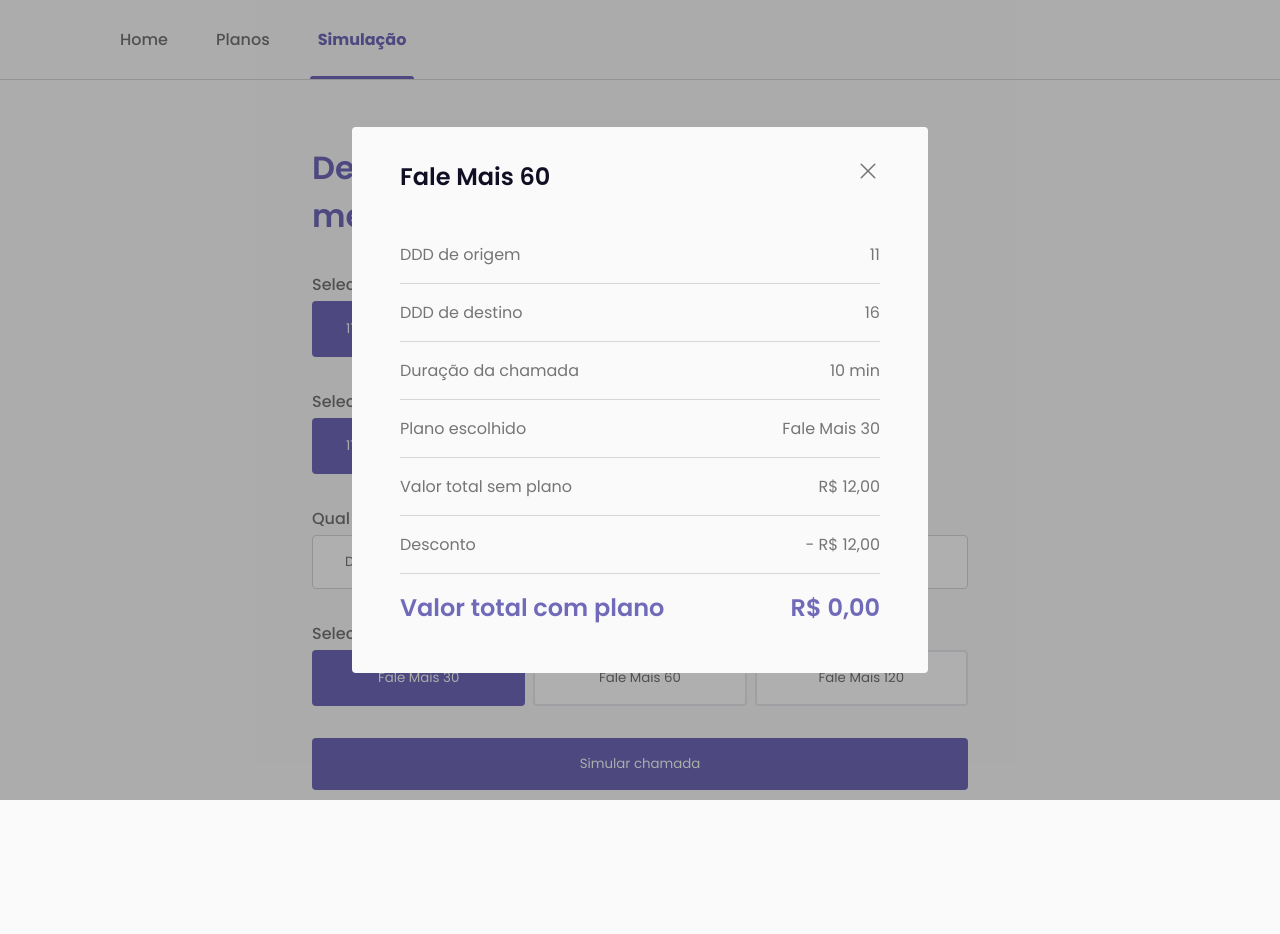
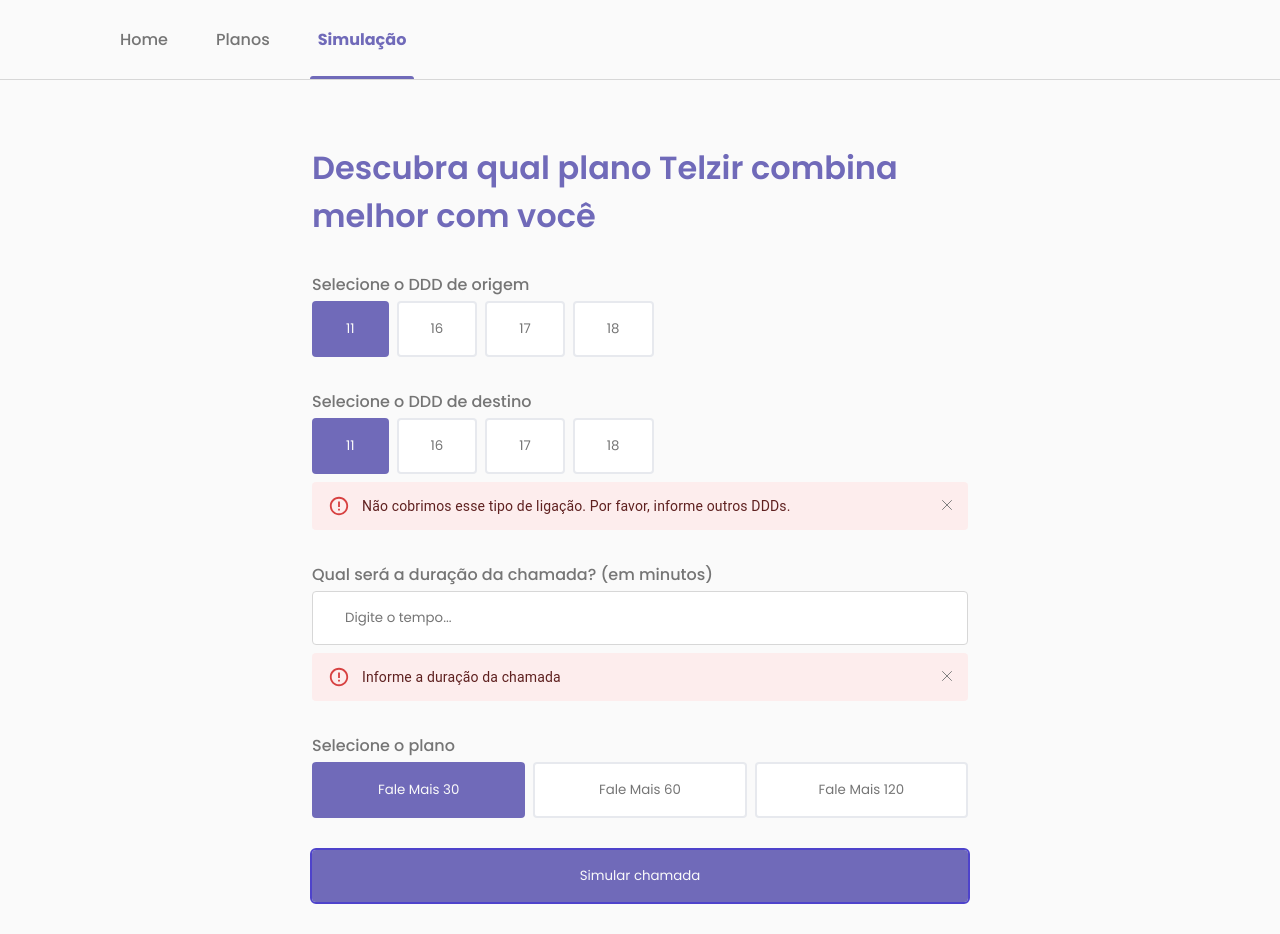
Before and after one commit to gabrielauzier/telzir, a React (Create React App) app: page /simulation in a window 1280 px wide. Both pictures are taken after a click on the button "Simular chamada". Before the commit the page ends 800 px from the top, so only its background shows below. Built offline with nearby package versions, Linux system fonts and the light colour scheme.

Commit message:
feat: add simulation functionality

```diff
--- a/package.json
+++ b/package.json
@@ -3,6 +3,10 @@
   "version": "0.1.0",
   "private": true,
   "dependencies": {
+    "@emotion/react": "^11.9.0",
+    "@emotion/styled": "^11.8.1",
+    "@mui/material": "^5.8.3",
+    "@mui/styled-engine-sc": "^5.8.0",
     "phosphor-react": "^1.4.1",
     "react": "^18.1.0",
     "react-dom": "^18.1.0",
--- a/src/components/ResultModal/index.tsx
+++ b/src/components/ResultModal/index.tsx
@@ -1,14 +1,36 @@
 import { Item, Modal } from "./styles";
 import { X as CloseIcon } from "phosphor-react";
+import { DDDTypes, planTypes, PlanTypes } from "../../utils/types";
+import calculateTotalWithoutPlan from "../../utils/calculateTotalWithoutPlan";
+import calculateTotalWithPlan from "../../utils/calculateTotalWithPlan";
+import { useEffect, useState } from "react";
+
+export interface DataProps {
+  origin: DDDTypes;
+  destiny: DDDTypes;
+  duration: number;
+  plan: PlanTypes;
+}
 
 interface ResultModalProps {
   isOpen: boolean;
   onRequestClose: () => void;
+  data: DataProps;
 }
 
 Modal.setAppElement("#root");
 
-export function ResultModal({ isOpen, onRequestClose }: ResultModalProps) {
+export function ResultModal({
+  isOpen,
+  onRequestClose,
+  data,
+}: ResultModalProps) {
+  const totalValueWithPlan = Number(calculateTotalWithPlan(data).toFixed(2));
+  const totalValueWithoutPlan = Number(
+    calculateTotalWithoutPlan(data).toFixed(2)
+  );
+  const discount = Number(totalValueWithoutPlan - totalValueWithPlan);
+
   return (
     <Modal
       isOpen={isOpen}
@@ -17,37 +39,53 @@
       className="react-modal-content"
     >
       <header>
-        <h2>Fale Mais 60</h2>
+        <h2>{planTypes[data.plan]?.label}</h2>
         <CloseIcon size={24} onClick={onRequestClose} />
       </header>
       <main>
         <Item>
           <p>DDD de origem</p>
-          <p>11</p>
+          <p>{data.origin}</p>
         </Item>
         <Item>
           <p>DDD de destino</p>
-          <p>16</p>
+          <p>{data.destiny}</p>
         </Item>
         <Item>
           <p>Duração da chamada</p>
-          <p>10 min</p>
+          <p>{data.duration} min</p>
         </Item>
         <Item>
           <p>Plano escolhido</p>
-          <p>Fale Mais 30</p>
+          <p>{planTypes[data.plan]?.label} </p>
         </Item>
         <Item>
           <p>Valor total sem plano</p>
-          <p>R$ 12,00</p>
+          <p>
+            {totalValueWithoutPlan?.toLocaleString("pt-BR", {
+              style: "currency",
+              currency: "BRL",
+            })}
+          </p>
         </Item>
         <Item>
-          <p>Desconto</p>
-          <p>- R$ 12,00</p>
+          <p>{discount > 0 ? "Desconto" : "Juros"}</p>
+          <p className="discount">
+            {""}
+            {discount?.toLocaleString("pt-BR", {
+              style: "currency",
+              currency: "BRL",
+            })}
+          </p>
         </Item>
         <Item>
           <strong>Valor total com plano</strong>
-          <strong>R$ 0,00</strong>
+          <strong>
+            {totalValueWithPlan?.toLocaleString("pt-BR", {
+              style: "currency",
+              currency: "BRL",
+            })}
+          </strong>
         </Item>
       </main>
     </Modal>
--- a/src/components/ResultModal/styles.ts
+++ b/src/components/ResultModal/styles.ts
@@ -35,4 +35,8 @@
     color: var(--base-color);
     font-size: 1.5rem;
   }
+
+  .discount {
+    color: red;
+  }
 `;
--- a/src/components/Simulation/index.tsx
+++ b/src/components/Simulation/index.tsx
@@ -1,24 +1,67 @@
-import { useState } from "react";
-import { ResultModal } from "../ResultModal";
+import { FormEvent, useEffect, useState } from "react";
+import { DDDTypes, PlanTypes } from "../../utils/types";
+import validateCall from "../../utils/validateCall";
+import { DataProps, ResultModal } from "../ResultModal";
+
 import {
   Container,
   PlanTypeContainer,
   PlanTypeRadioBox,
   RegionRadioBox,
+  Alert,
 } from "./styles";
 
-type PlanTypes = "fale-mais-30" | "fale-mais-60" | "fale-mais-120";
-type RegionTypes = "11" | "16" | "17" | "18";
+import { X as CloseIcon } from "phosphor-react";
+import { Collapse, IconButton } from "@mui/material";
 
 export function Simulation() {
-  const [planType, setPlanType] = useState<PlanTypes>("fale-mais-30");
-  const [regionOrigin, setRegionOrigin] = useState<RegionTypes>("11");
-  const [regionDestiny, setRegionDestiny] = useState<RegionTypes>("11");
+  const [regionOrigin, setRegionOrigin] = useState<DDDTypes>("11");
+  const [regionDestiny, setRegionDestiny] = useState<DDDTypes>("11");
+  const [duration, setDuration] = useState(0);
+  const [planType, setPlanType] = useState<PlanTypes>("FALE_MAIS_30");
+
+  const [data, setData] = useState({});
+
   const [isResultModalOpen, setIsResultModalOpen] = useState(false);
+  const [isShowingDurationError, setIsShowingDurationError] = useState(false);
+  const [isShowingCallTypeError, setIsShowingCallTypeError] = useState(false);
 
   function handleToggleResultModal() {
     setIsResultModalOpen(!isResultModalOpen);
   }
+
+  function handleSimulatePlan(e: FormEvent) {
+    e.preventDefault();
+
+    setData({
+      destiny: regionDestiny,
+      origin: regionOrigin,
+      plan: planType,
+      duration,
+    });
+
+    let isInvalidFields = false;
+
+    if (!validateCall(`${regionOrigin}-${regionDestiny}`)) {
+      setIsShowingCallTypeError(true);
+      isInvalidFields = true;
+    }
+
+    if (duration === 0) {
+      setIsShowingDurationError(true);
+      isInvalidFields = true;
+    }
+
+    if (!isInvalidFields) handleToggleResultModal();
+  }
+
+  useEffect(() => {
+    setIsShowingDurationError(false);
+  }, [duration]);
+
+  useEffect(() => {
+    setIsShowingCallTypeError(false);
+  }, [regionOrigin, regionDestiny]);
 
   return (
     <Container>
@@ -85,6 +128,26 @@
           18
         </RegionRadioBox>
 
+        <Collapse in={isShowingCallTypeError}>
+          <Alert
+            severity="error"
+            action={
+              <IconButton
+                aria-label="close"
+                color="inherit"
+                size="small"
+                onClick={() => {
+                  setIsShowingCallTypeError(false);
+                }}
+              >
+                <CloseIcon size={16} color="gray" />
+              </IconButton>
+            }
+          >
+            Não cobrimos esse tipo de ligação. Por favor, informe outros DDDs.
+          </Alert>
+        </Collapse>
+
         <label htmlFor="duration">
           Qual será a duração da chamada? (em minutos)
         </label>
@@ -92,42 +155,63 @@
           type="number"
           id="duration"
           min={0}
+          onChange={(text) => setDuration(Number(text.target.value))}
           placeholder="Digite o tempo..."
         />
+        <Collapse in={isShowingDurationError}>
+          <Alert
+            severity="error"
+            action={
+              <IconButton
+                aria-label="close"
+                color="inherit"
+                size="small"
+                onClick={() => {
+                  setIsShowingDurationError(false);
+                }}
+              >
+                <CloseIcon size={16} color="gray" />
+              </IconButton>
+            }
+          >
+            Informe a duração da chamada
+          </Alert>
+        </Collapse>
 
         <label htmlFor="plan-selection">Selecione o plano</label>
         <PlanTypeContainer id="plan-selection">
           <PlanTypeRadioBox
             type="button"
-            onClick={() => setPlanType("fale-mais-30")}
-            isActive={planType === "fale-mais-30"}
+            onClick={() => setPlanType("FALE_MAIS_30")}
+            isActive={planType === "FALE_MAIS_30"}
           >
             <span>Fale Mais 30</span>
           </PlanTypeRadioBox>
 
           <PlanTypeRadioBox
             type="button"
-            onClick={() => setPlanType("fale-mais-60")}
-            isActive={planType === "fale-mais-60"}
+            onClick={() => setPlanType("FALE_MAIS_60")}
+            isActive={planType === "FALE_MAIS_60"}
           >
             <span>Fale Mais 60</span>
           </PlanTypeRadioBox>
 
           <PlanTypeRadioBox
             type="button"
-            onClick={() => setPlanType("fale-mais-120")}
-            isActive={planType === "fale-mais-120"}
+            onClick={() => setPlanType("FALE_MAIS_120")}
+            isActive={planType === "FALE_MAIS_120"}
           >
             <span>Fale Mais 120</span>
           </PlanTypeRadioBox>
         </PlanTypeContainer>
 
-        <button type="button" onClick={handleToggleResultModal}>
+        <button type="button" onClick={handleSimulatePlan}>
           Simular chamada
         </button>
       </form>
       <ResultModal
         isOpen={isResultModalOpen}
+        data={data as DataProps}
         onRequestClose={handleToggleResultModal}
       />
     </Container>
--- a/src/components/Simulation/styles.ts
+++ b/src/components/Simulation/styles.ts
@@ -1,4 +1,5 @@
 import styled from "styled-components";
+import { Alert as AlertMUI } from "@mui/material";
 
 export const Container = styled.div`
   max-width: 720px;
@@ -11,7 +12,7 @@
   }
 
   form {
-    margin-top: 2rem;
+    margin: 2rem 0;
 
     label {
       display: block;
@@ -27,6 +28,12 @@
 
       &:focus {
         outline: 2px solid var(--base-color);
+      }
+    }
+
+    button {
+      svg {
+        color: white;
       }
     }
   }
@@ -95,3 +102,7 @@
     outline: 2px solid var(--base-color);
   }
 `;
+
+export const Alert = styled(AlertMUI)`
+  margin-top: 0.5rem;
+`;
```
Also changed, not shown: 1 other file (tests, documents, lock files or other folders).
